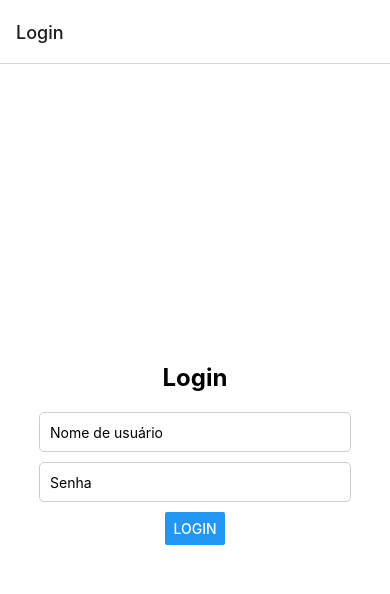
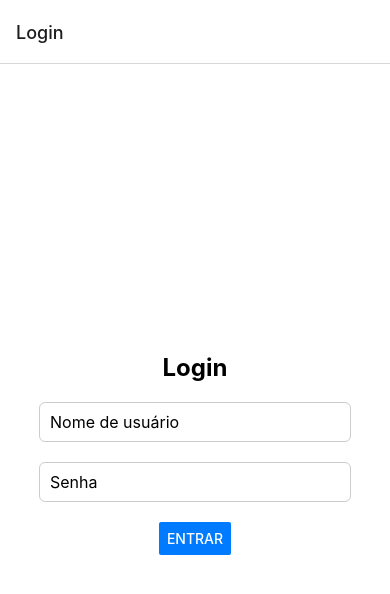
Before and after one commit to matheusCalaca/frontGastoDiario, a React Native app: screen /Login in a window 390 px wide. Shown: the top 594 px of the page. Built offline with nearby package versions, Linux system fonts and the light colour scheme.

Commit message:
melhorado login

```diff
--- a/screens/LoginScreen.js
+++ b/screens/LoginScreen.js
@@ -32,6 +32,8 @@ const LoginScreen = ({ navigation }) => {
                 style={styles.input}
                 placeholder="Nome de usuário"
                 value={username}
+                autoComplete='email'
+                inputMode='email'
                 onChangeText={text => setUsername(text)}
             />
             <TextInput
@@ -42,7 +44,8 @@ const LoginScreen = ({ navigation }) => {
                 onChangeText={text => setPassword(text)}
             />
             <Button
-                title="Login"
+                title="Entrar"
+                color="#007bff"
                 onPress={handleLogin}
             />
         </View>
@@ -64,11 +67,12 @@ const styles = StyleSheet.create({
     input: {
         width: '80%',
         height: 40,
+        marginBottom: 20,
+        borderRadius: 6,
         borderWidth: 1,
         borderColor: '#ccc',
-        borderRadius: 5,
         paddingHorizontal: 10,
-        marginBottom: 10,
+        fontSize: 16,
     },
 });
 
```
